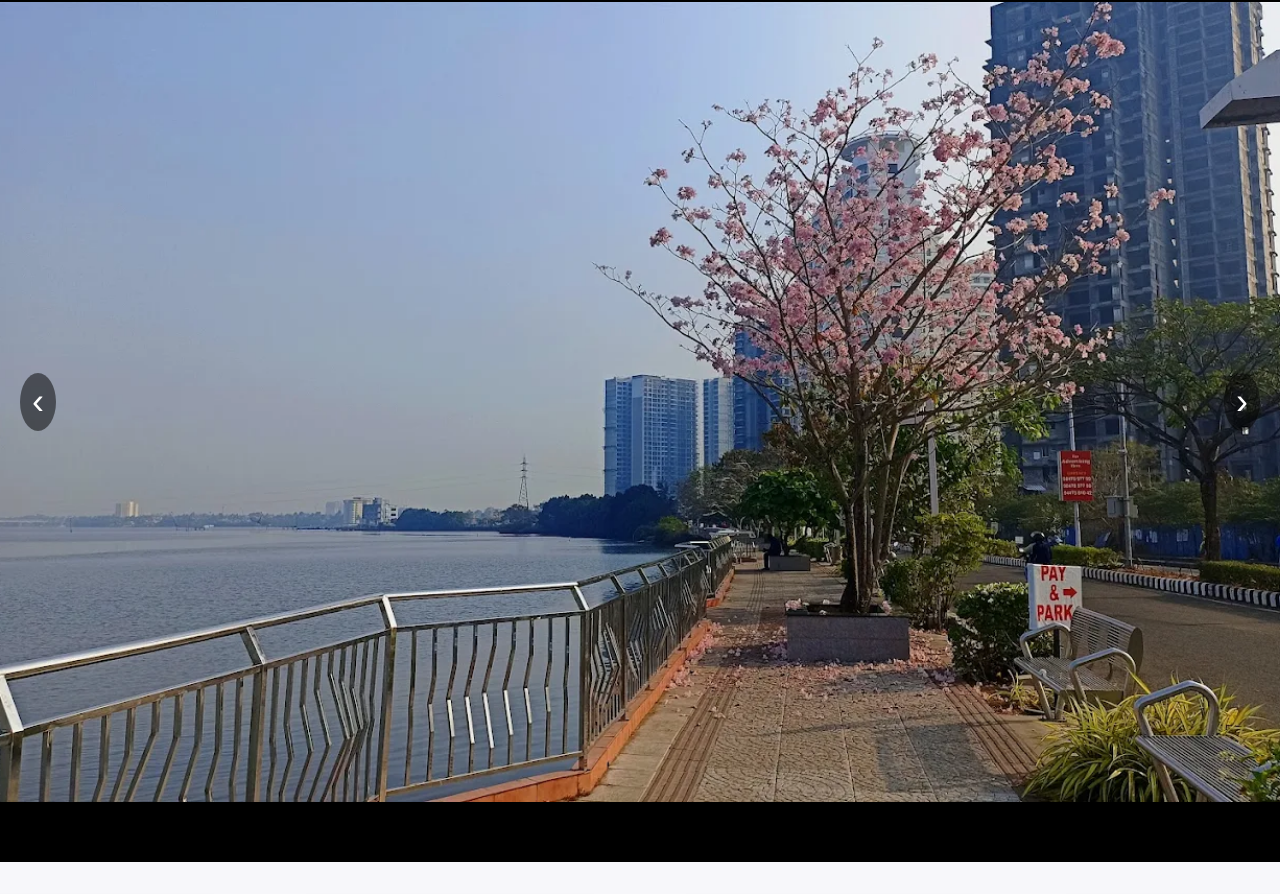
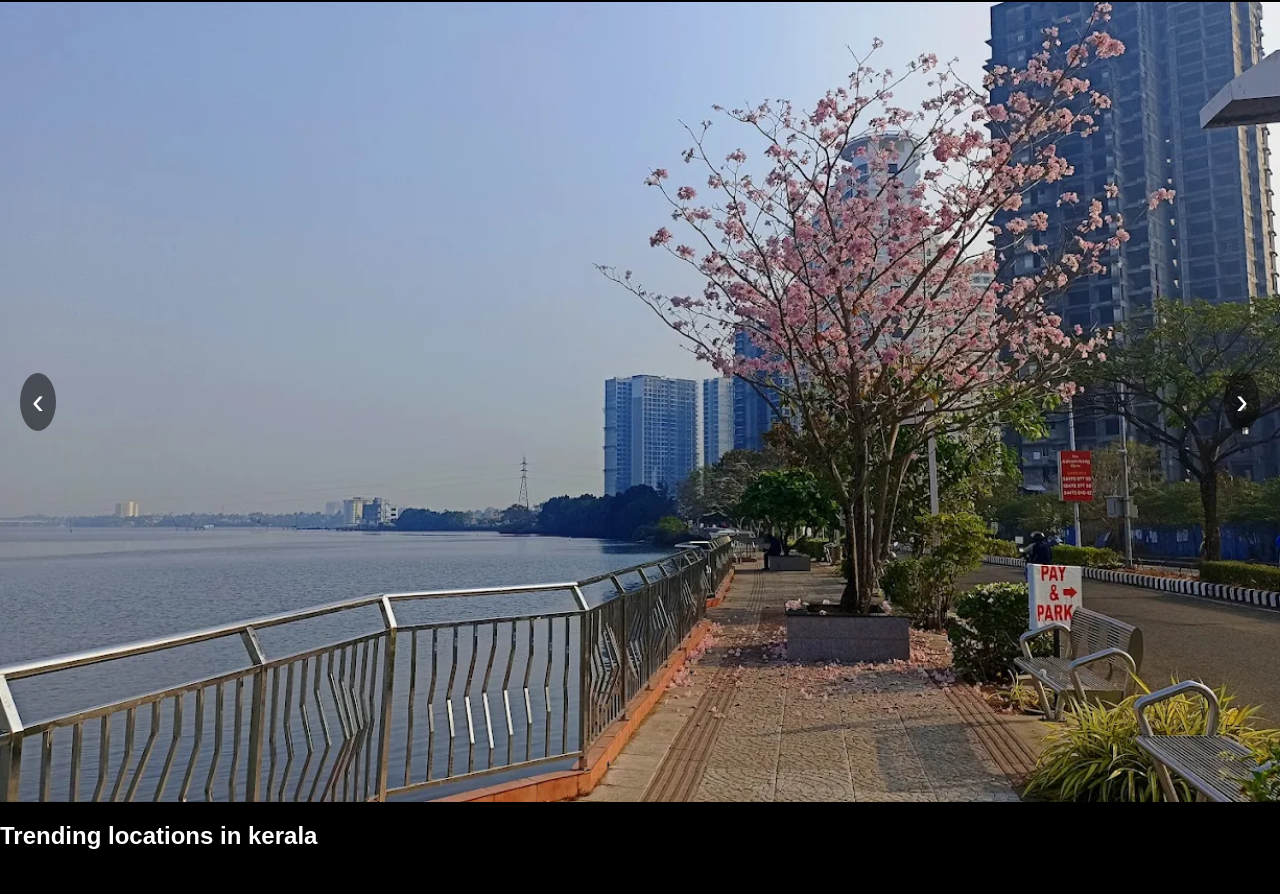
Before and after one commit to Rikhiya19Mardanya/VoyageVault, a plain HTML site: page index.html in a window 1280 px wide. Shown: the part 58-952 px from the top of the page. Drawn offline with Linux system fonts and the light colour scheme.

Commit message:
Update index.html

```diff
--- a/index.html
+++ b/index.html
@@ -61,6 +61,10 @@
     <button class="nav-btn prev" onclick="prevSlide()">&#8249;</button>
     <button class="nav-btn next" onclick="nextSlide()">&#8250;</button>
   </div>
+  <!-- header -->
+  <section class="header-section">
+  <h1>Trending locations in kerala</h1>
+</section>
 
   <!-- Card Slider Section -->
   <div class="card-slider-container">
```
